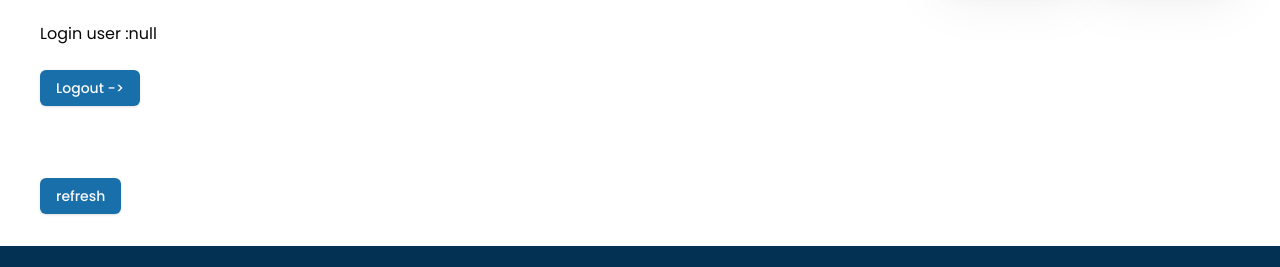
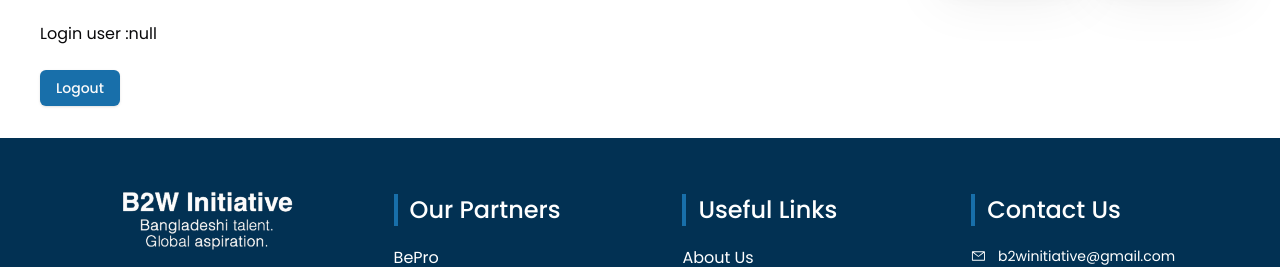
Before and after one commit to wpseemol/b2wi, a Next.js app: page /profile in a window 1280 px wide. Shown: the part 170-437 px from the top of the page. Built offline with nearby package versions, Linux system fonts and the light colour scheme; no server answers; what tailwindcss-animated would draw is missing.

Commit message:
login withe user image

```diff
--- a/src/app/(authentication)/login/_components/login-form.tsx
+++ b/src/app/(authentication)/login/_components/login-form.tsx
@@ -11,12 +11,16 @@ import { FormControl, FormItem, FormMessage } from '@/components/ui/form';
 import { useLoginError } from '@/hooks/contexts-hooks/login-error-hook';
 import { loginFormSchema } from '@/lib/schema/zod/login-form-schema';
 import { signIn } from 'next-auth/react';
+import { useRouter } from 'next/navigation';
 import { PiEyeClosedDuotone, PiEyeDuotone } from 'react-icons/pi';
+import Swal from 'sweetalert2';
 
 export default function LoginForm() {
     const [showPass, setShowPass] = useState<boolean>(false);
 
     const { setLoginError } = useLoginError();
+
+    const router = useRouter();
 
     const form = useForm<z.infer<typeof loginFormSchema>>({
         resolver: zodResolver(loginFormSchema),
@@ -33,7 +37,17 @@ export default function LoginForm() {
             ...values,
         });
 
-        console.log('login is:', isLogin);
+        if (!isLogin?.error) {
+            Swal.fire({
+                icon: 'success',
+                title: 'Login successful',
+                text: "Welcome,You're successfully logged in.",
+                showConfirmButton: false,
+                timer: 2500,
+            }).then(() => {
+                router.push(`/profile`);
+            });
+        }
 
         if (isLogin?.error && isLogin.error === 'CredentialsSignin') {
             switch (isLogin.code) {
--- a/src/app/(user)/profile/_components/logout-btn.tsx
+++ b/src/app/(user)/profile/_components/logout-btn.tsx
@@ -7,23 +7,17 @@ import { useRouter } from 'next/navigation';
 export default function LogoutBtn() {
     const route = useRouter();
 
+    async function handelLogout() {
+        signOut({
+            redirect: false,
+        }).then(() => {
+            route.refresh();
+        });
+    }
+
     return (
         <div>
-            <Button
-                onClick={() =>
-                    signOut({
-                        redirect: false,
-                    })
-                }
-            >
-                Logout {'->'}
-            </Button>
-            <br />
-            <br />
-            {/* */}
-            <br />
-            <br />
-            <Button onClick={() => route.refresh()}>refresh</Button>
+            <Button onClick={handelLogout}>Logout </Button>
         </div>
     );
 }
--- a/src/app/api/v1/user/login/route.ts
+++ b/src/app/api/v1/user/login/route.ts
@@ -43,7 +43,7 @@ export async function POST(request: NextRequest) {
             id: user._id.toString(),
             name: user.fullName,
             email: user.email,
-            picture: user.picture,
+            image: user.picture,
             role: user.role,
             emailVerificationStatus: user.emailVerificationStatus,
         };
--- a/src/types/next-auth.d.ts
+++ b/src/types/next-auth.d.ts
@@ -7,7 +7,7 @@ declare module 'next-auth' {
             id: string;
             name: string;
             email: string;
-            picture: string | null;
+            image: string | null;
             role: 'student' | 'admin' | 'supper-admin';
         };
     }
@@ -16,7 +16,7 @@ declare module 'next-auth' {
         id: string;
         name: string;
         email: string;
-        picture: string | null;
+        image: string | null;
         role: 'student' | 'admin' | 'supper-admin';
     }
 }
@@ -26,7 +26,7 @@ declare module 'next-auth/jwt' {
         id: string;
         name: string;
         email: string;
-        picture: string | null;
+        image: string | null;
         role: 'student' | 'admin' | 'supper-admin';
     }
 }
```
Also changed, not shown: src/auth/auth.ts (+1 -12 lines).
